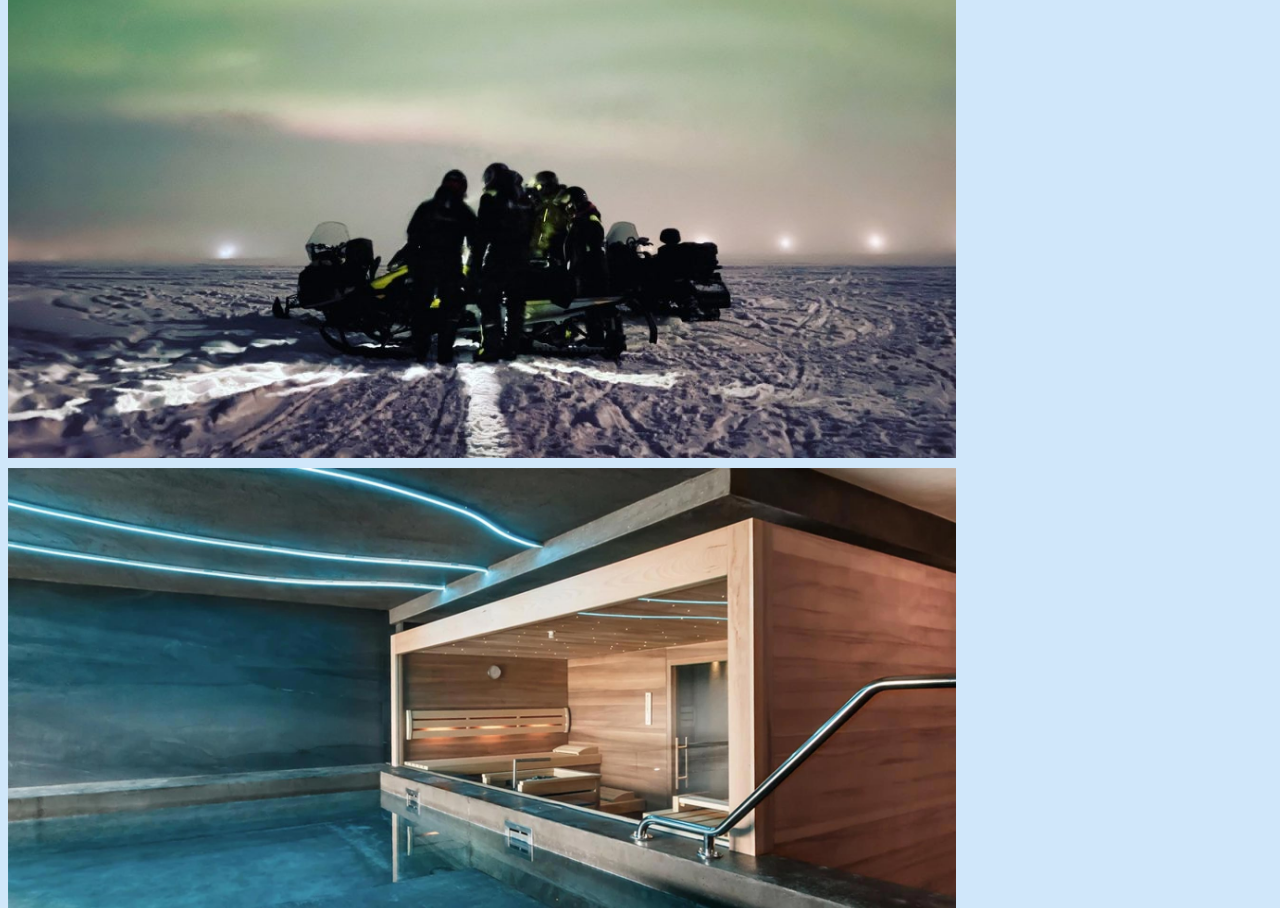
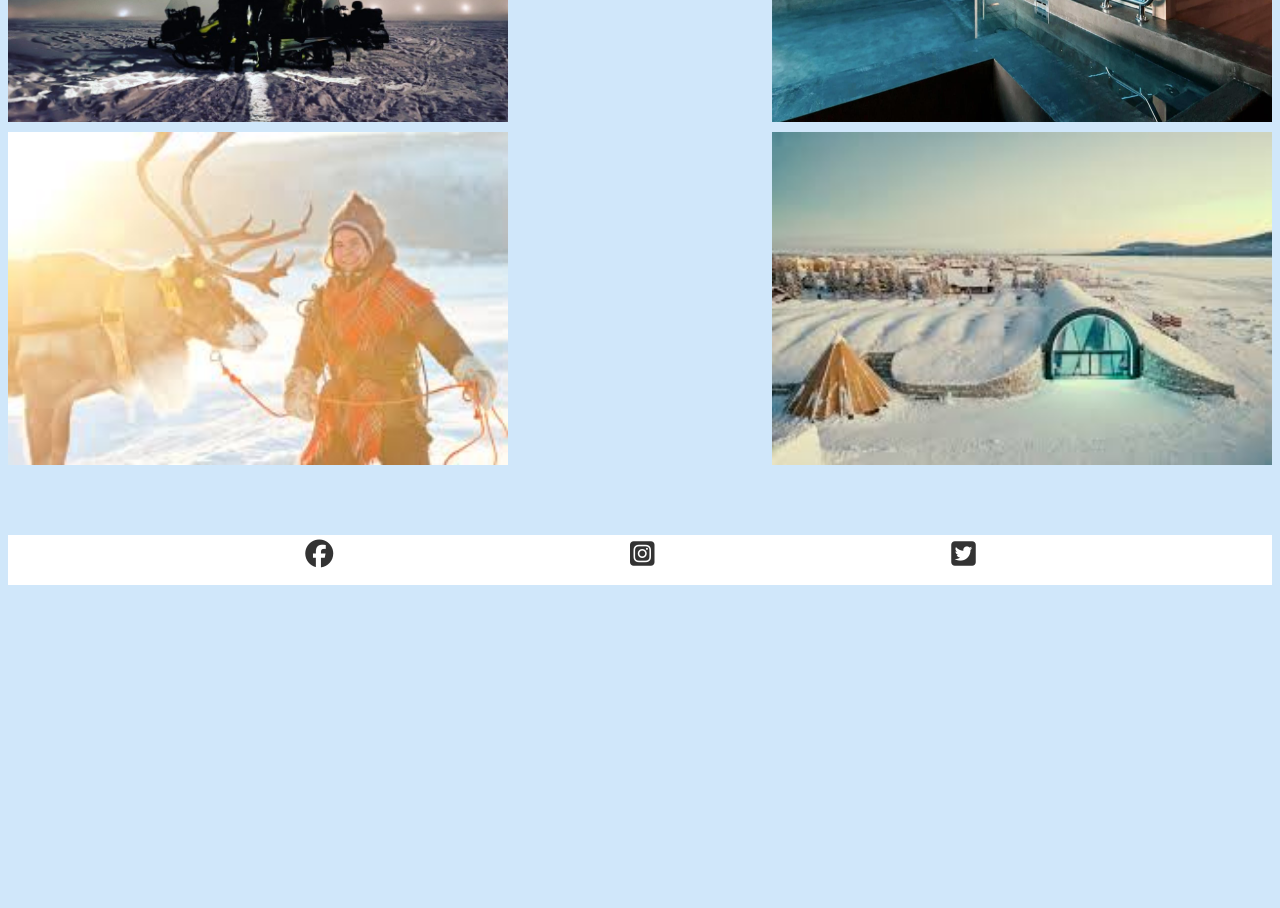
Before and after one commit to Seafzz/projectp1, a plain HTML site: page gallery.html in a window 1280 px wide. Shown: the part 400-1308 px from the top of the page. After the commit the page ends 993 px from the top, so only its background shows below. Drawn offline with Linux system fonts and the light colour scheme.

Commit message:
fixed an issue that didnt seperate the pictures on screens bigger then 1024px

```diff
--- a/assests/css/style.css
+++ b/assests/css/style.css
@@ -88,6 +88,7 @@ footer {
     margin: 0;
     padding: 0;
     border-width: 0;
+    bottom:0;
 
 
 }
@@ -288,10 +289,9 @@ background-position: top;
     }
 
     #photos img{
-        max-width:500 px;
+        max-width:500px;
         margin-bottom:10px;
-
-
+        max-height: 500px;
 
     }
 
```
Also changed, not shown: book.html (+1 -1 lines).
